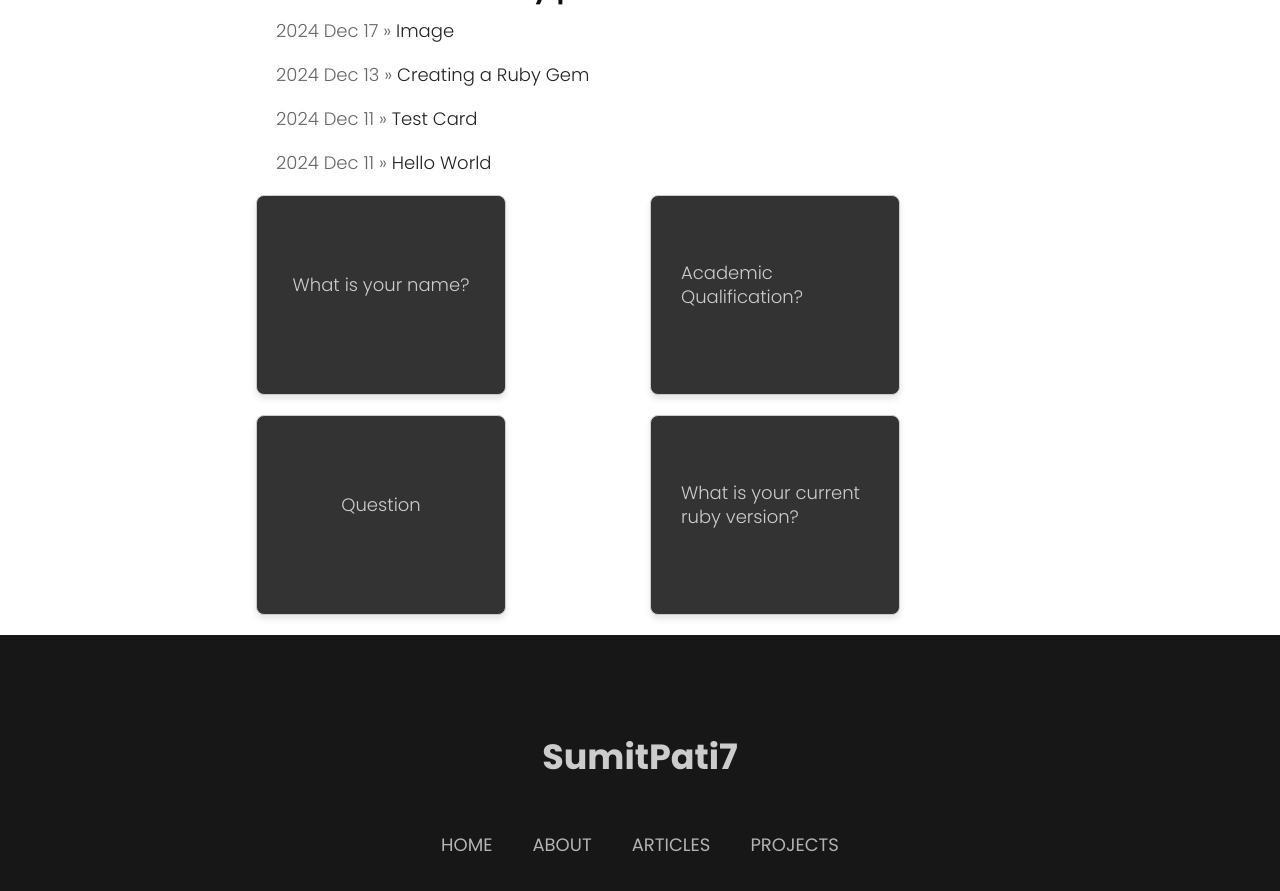
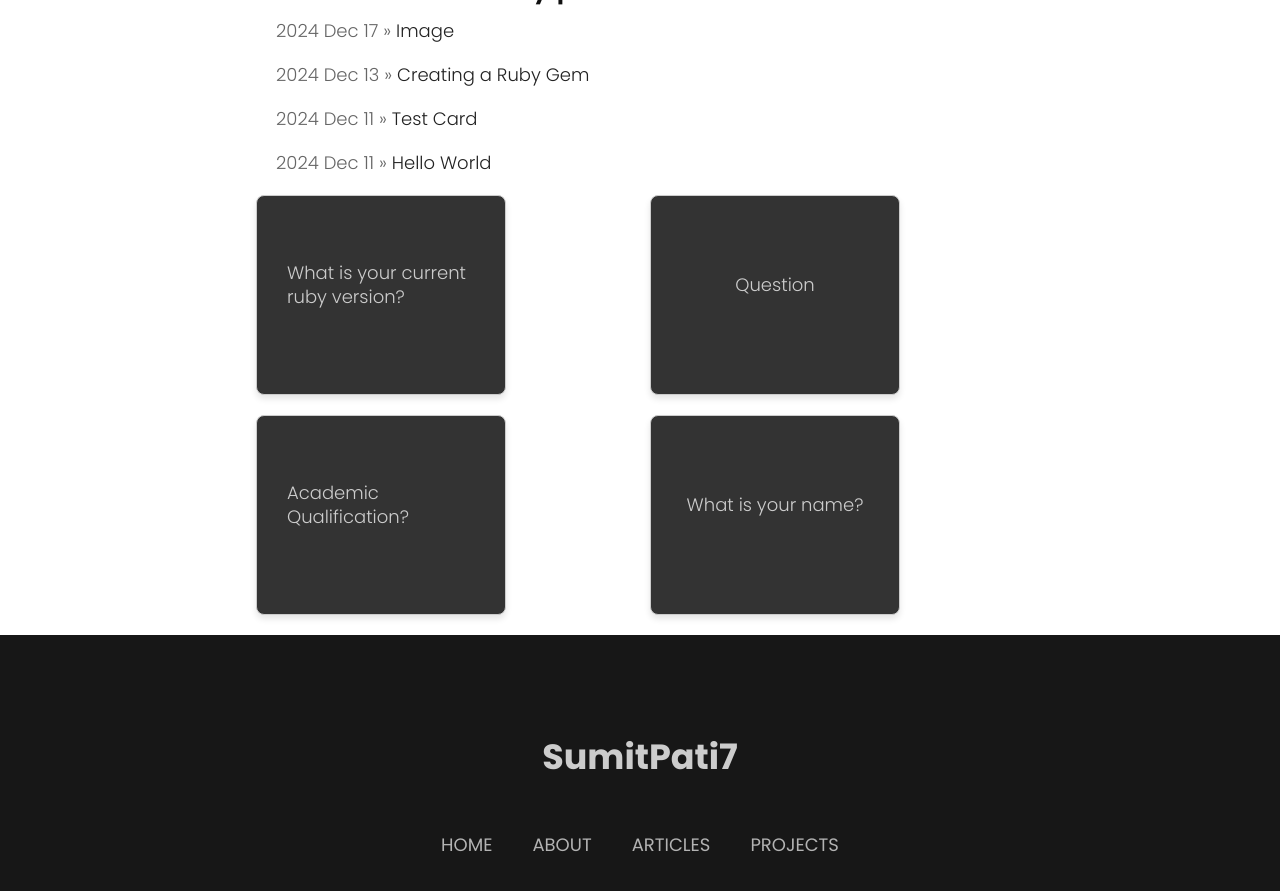
Before and after one commit to sumitpati7/blog, a Jekyll site: the page built from index.md, in a window 1280 px wide and 900 px high, scrolled down 478 px. Shown: the top 891 px of the window. Built offline with Jekyll 4.4.1, drawn with Linux system fonts in a browser that asks for light colours; nearby versions of some CDN libraries; some web fonts are replaced; comment, search, counter and statistics services are not loaded.

Commit message:
auto commit

```diff
--- a/index.md
+++ b/index.md
@@ -2,17 +2,17 @@
 layout: default
 title: SumitPati7
 flashcards:
-  - question: What is your name?
-    answer: My name is **Sumit Pati**.
+  - question: What is your current ruby version?
+    answer: 3\.3.4
+
+  - question: Question
+    answer: Answer
 
   - question: Academic Qualification?
     answer: Bachelor in CSIT
 
-  - question: Question
-    answer: Answer
-
-  - question: What is your current ruby version?
-    answer: 3\.3.4
+  - question: What is your name?
+    answer: My name is **Sumit Pati**.
 
 ---
 # Hello There, I am Sumit Pati.
```
